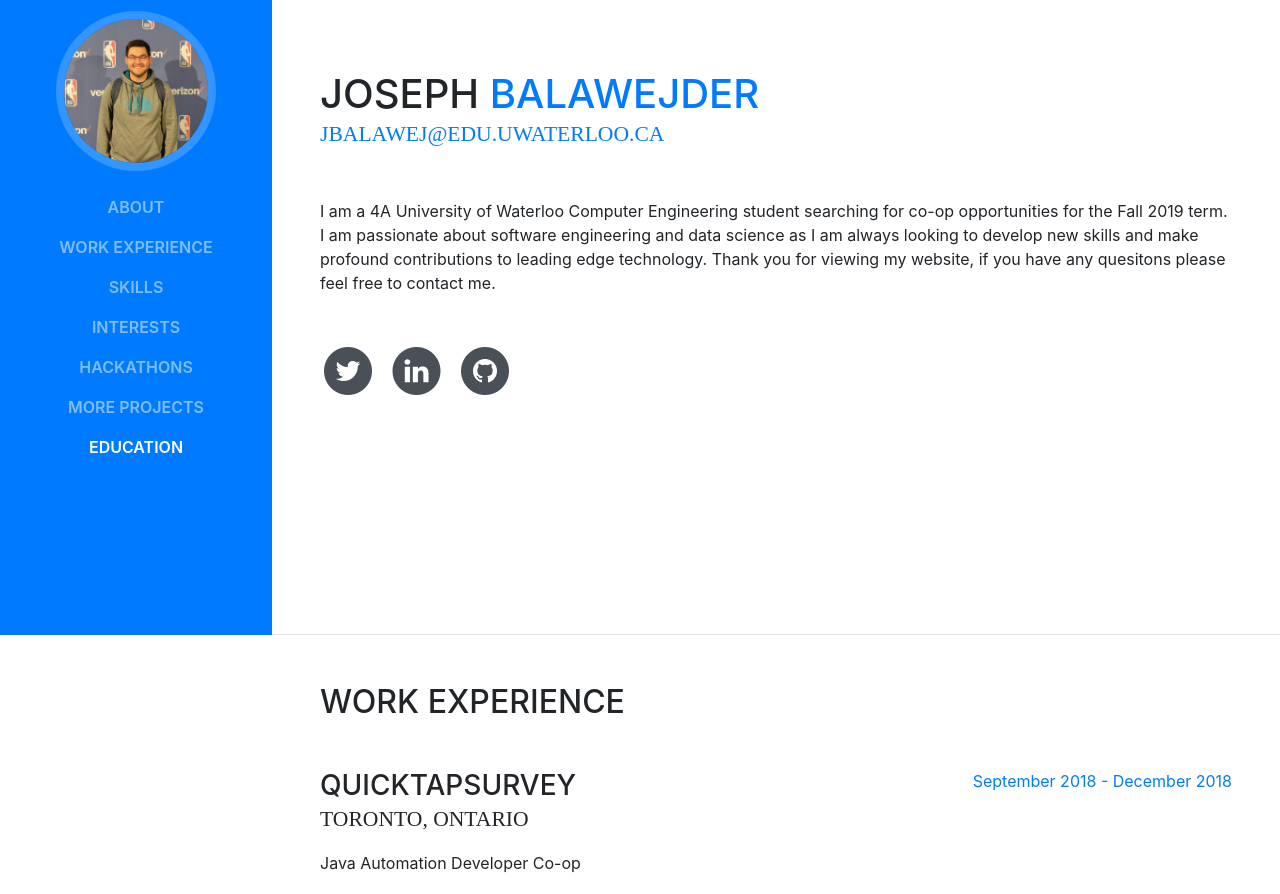
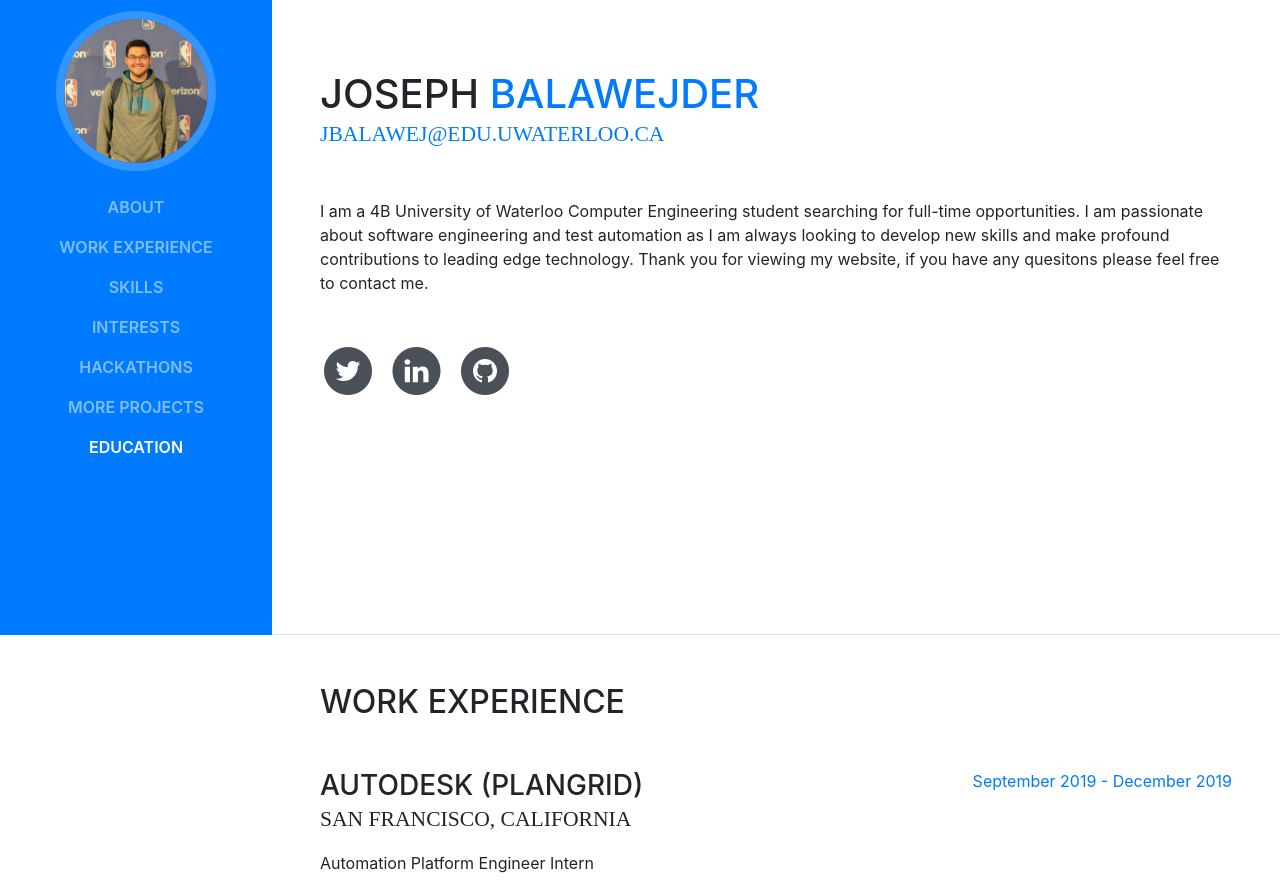
Before and after one commit to jbalawejder/website, a website with bundled scripts: page index.html in a window 1280 px wide. Shown: the part 165-1059 px from the top of the page. Built offline with nearby package versions, Linux system fonts and the light colour scheme; a web font is replaced by a local one.

Commit message:
update information from fall 2019 coop

```diff
--- a/index.html
+++ b/index.html
@@ -75,7 +75,7 @@
           <div class="subheading mb-5">
             <a href="mailto:jbalawej@edu.uwaterloo.ca">jbalawej@edu.uwaterloo.ca</a>
           </div>
-          <p class="mb-5">I am a 4A University of Waterloo Computer Engineering student searching for co-op opportunities for the Fall 2019 term. I am passionate about software engineering and data science as I am always looking to develop new skills and make profound contributions to leading edge technology. Thank you for viewing my website, if you have any quesitons please feel free to contact me. </p>
+          <p class="mb-5">I am a 4B University of Waterloo Computer Engineering student searching for full-time opportunities. I am passionate about software engineering and test automation as I am always looking to develop new skills and make profound contributions to leading edge technology. Thank you for viewing my website, if you have any quesitons please feel free to contact me. </p>
           <ul class="list-inline list-social-icons mb-0">
             <li class="list-inline-item">
               <a href="https://twitter.com/Jbalawejder3">
@@ -108,6 +108,17 @@
       <section class="resume-section p-3 p-lg-5 d-flex flex-column" id="workExperience">
         <div class="my-auto">
           <h2 class="mb-5">Work Experience</h2>
+
+          <div class="resume-item d-flex flex-column flex-md-row mb-5">
+            <div class="resume-content mr-auto">
+              <h3 class="mb-0"> Autodesk (Plangrid) </h3>
+              <div class="subheading mb-3">San Francisco, California</div>
+              <p>Automation Platform Engineer Intern</p>
+            </div>
+            <div class="resume-date text-md-right">
+              <span class="text-primary">September 2019 - December 2019</span>
+            </div>
+          </div>
 
           <div class="resume-item d-flex flex-column flex-md-row mb-5">
             <div class="resume-content mr-auto">
@@ -164,87 +175,6 @@
             </div>
           </div>
       </section>
-      <!-- About -->
-      <!--section id="workExperience">
-        <div class="container">
-          <div class="row">
-            <div class="col-lg-12 text-center">
-              <h2 class="section-heading text-uppercase">Work Experience</h2>
-            </div>
-          </div>
-          <div class="row">
-            <div class="col-lg-12">
-              <ul class="timeline">
-                <li>
-                  <div class="timeline-image">
-                    <img class="rounded-circle img-fluid" src="img/about/1.jpg" alt="">
-                  </div>
-                  <div class="timeline-panel">
-                    <div class="timeline-heading">
-                      <h4>2009-2011</h4>
-                      <h4 class="subheading">Our Humble Beginnings</h4>
-                    </div>
-                    <div class="timeline-body">
-                      <p class="text-muted">Lorem ipsum dolor sit amet, consectetur adipisicing elit. Sunt ut voluptatum eius sapiente, totam reiciendis temporibus qui quibusdam, recusandae sit vero unde, sed, incidunt et ea quo dolore laudantium consectetur!</p>
-                    </div>
-                  </div>
-                </li>
-                <li class="timeline-inverted">
-                  <div class="timeline-image">
-                    <img class="rounded-circle img-fluid" src="img/about/2.jpg" alt="">
-                  </div>
-                  <div class="timeline-panel">
-                    <div class="timeline-heading">
-                      <h4>March 2011</h4>
-                      <h4 class="subheading">An Agency is Born</h4>
-                    </div>
-                    <div class="timeline-body">
-                      <p class="text-muted">Lorem ipsum dolor sit amet, consectetur adipisicing elit. Sunt ut voluptatum eius sapiente, totam reiciendis temporibus qui quibusdam, recusandae sit vero unde, sed, incidunt et ea quo dolore laudantium consectetur!</p>
-                    </div>
-                  </div>
-                </li>
-                <li>
-                  <div class="timeline-image">
-                    <img class="rounded-circle img-fluid" src="img/about/3.jpg" alt="">
-                  </div>
-                  <div class="timeline-panel">
-                    <div class="timeline-heading">
-                      <h4>December 2012</h4>
-                      <h4 class="subheading">Transition to Full Service</h4>
-                    </div>
-                    <div class="timeline-body">
-                      <p class="text-muted">Lorem ipsum dolor sit amet, consectetur adipisicing elit. Sunt ut voluptatum eius sapiente, totam reiciendis temporibus qui quibusdam, recusandae sit vero unde, sed, incidunt et ea quo dolore laudantium consectetur!</p>
-                    </div>
-                  </div>
-                </li>
-                <li class="timeline-inverted">
-                  <div class="timeline-image">
-                    <img class="rounded-circle img-fluid" src="img/about/4.jpg" alt="">
-                  </div>
-                  <div class="timeline-panel">
-                    <div class="timeline-heading">
-                      <h4>July 2014</h4>
-                      <h4 class="subheading">Phase Two Expansion</h4>
-                    </div>
-                    <div class="timeline-body">
-                      <p class="text-muted">Lorem ipsum dolor sit amet, consectetur adipisicing elit. Sunt ut voluptatum eius sapiente, totam reiciendis temporibus qui quibusdam, recusandae sit vero unde, sed, incidunt et ea quo dolore laudantium consectetur!</p>
-                    </div>
-                  </div>
-                </li>
-                <li class="timeline-inverted">
-                  <div class="timeline-image">
-                    <h4>Be Part
-                      <br>Of Our
-                      <br>Story!</h4>
-                  </div>
-                </li>
-              </ul>
-            </div>
-          </div>
-        </div>
-      </section-->
-
-
 
       <section class="resume-section p-3 p-lg-5 d-flex flex-column" id="skills">
         <div class="my-auto">
@@ -331,7 +261,7 @@
         <div class="my-auto">
           <h2 class="mb-5">Interests</h2>
           <p>Apart from studying, working on side projects, and researching new technologies, I enjoy watching and playing sports. I love to watch hockey, baseball, basketball, and sometimes soccer. I really only watch football during the Super Bowl. My favourite sports team is the Toronto Maple Leafs. You could say I am a die hard Leafs fan. I captain my intramural hockey team each year while I am studying. I find both software and hardware integrated into sport extremely interesting. </p>
-          <p class="mb-0">When not watching or playing sports, I love to read books about sports and technology. Some of my favourties are Moneyball, Sapiens, and Hockey Abstract. The combination of sport intuition and tracked data to help with team and player projection really fascinates me. When I am looking to relax I game on my PC and PS4. I love to support my two younger brothers,one plays D1 lacrosse and the other plays minor hockey. </p>
+          <p class="mb-0">When not watching or playing sports, I love to read books about sports and technology. Some of my favourties are Moneyball, Sapiens, and Hockey Abstract. The combination of sport intuition and tracked data to help with team and player projection really fascinates me. When I am looking to relax I game on my PC and PS4. </p>
         </div>
       </section>
 
@@ -341,8 +271,19 @@
 
           <div class="resume-item d-flex flex-column flex-md-row mb-5">
             <div class="resume-content mr-auto">
+              <h3 class="mb-0"> Autodesk (Plangrid) Hackweek</h3>
+              <div class="subheading mb-3">Autodesk (Plangrid) - San Francsico, California</div>
+              <p> Implemented a federated GraphQL POC for the backend services to replace REST APIs wuth a group of four other interns. We created a federated GraphQL gateway for the individual services and the client to interact with. We hooked up three different services to the gateway and were able to query data from the client through one API call.</p>
+            </div>
+            <div class="resume-date text-md-right">
+              <span class="text-primary">December 2019</span>
+            </div>
+          </div>
+
+          <div class="resume-item d-flex flex-column flex-md-row mb-5">
+            <div class="resume-content mr-auto">
               <h3 class="mb-0"> <a href=""> Accedo Hackathon - AR Themed</a></h3>
-              <div class="subheading mb-3">Accedo - Toronto, Onatrio</div>
+              <div class="subheading mb-3">Accedo - Toronto, Ontario</div>
               <p>COMP AR is an augmented reality project where my team finished first place. The premise is when you are shopping there are many items that have similar specs but how to you know which is the best. Our app connects customer reviews with the physical devices through AR. The user would hover over the device's QR code marker then a block will appear presenting information on the device. This is useful if you have a bunch of devices and even things you want to demo to provide extra information. <br> <a href="https://water-winners.glitch.me/"> Project <a/><br> <a href="QRcode.docx" target="_blank">QR Code <a/>   </p>
             </div>
             <div class="resume-date text-md-right">
```
